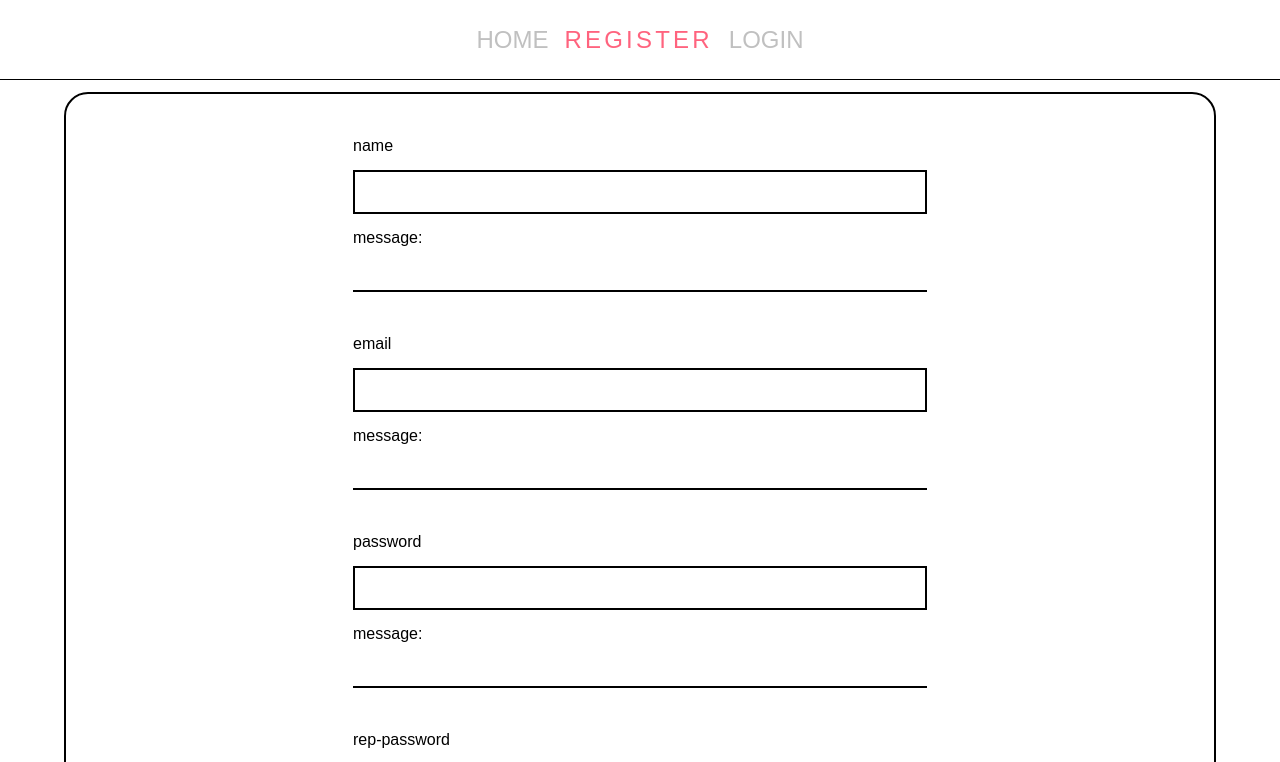
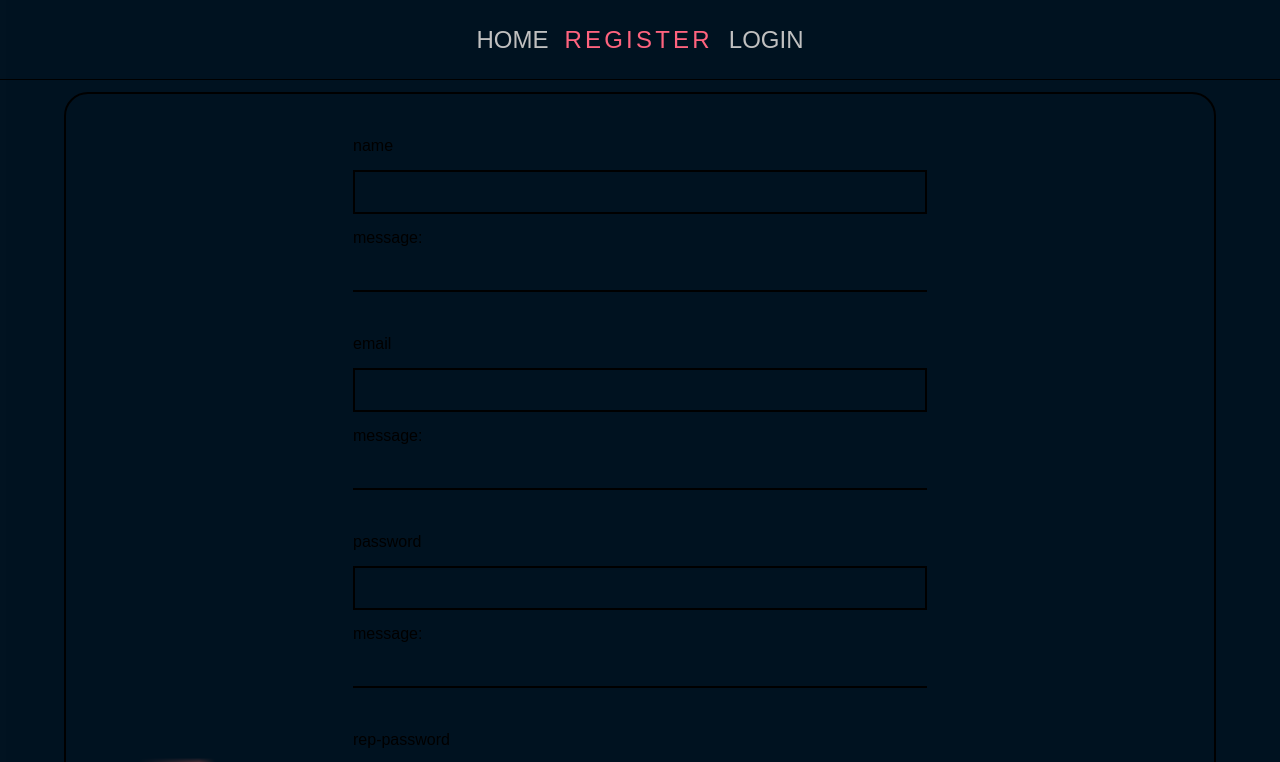
Before and after one commit to AmirTaki/react_shopping_php, a React (Vite) app in the folder front_end/: page /validation in a window 1280 px wide. Shown: the top 762 px of the page. Built offline with nearby package versions, Linux system fonts and the light colour scheme.

Commit message:
add background image for validation

```diff
--- a/front_end/src/components/Auth/login/index.tsx
+++ b/front_end/src/components/Auth/login/index.tsx
@@ -32,7 +32,7 @@ const Login = () => {
     }, [login])
 
     return (
-       <div className="mx-auto w-[90%]   ">
+       <div className="mx-auto w-[90%]    ">
             <div className="border-2  my-3 rounded-3xl  ">
                 <form>
                     <div className="flex flex-col justify-center items-center my-10 ">
--- /dev/null
+++ b/front_end/src/components/Auth/validation/styles.css
@@ -0,0 +1,4 @@
+.backgroundValidation{
+    background: url(./image/layered-waves-haikei.png);
+    background-size: cover;
+}
--- a/front_end/src/components/Auth/validation/validation.tsx
+++ b/front_end/src/components/Auth/validation/validation.tsx
@@ -1,12 +1,14 @@
 import { useSelector } from "react-redux"
 import { Link, Outlet } from "react-router-dom"
 import type { RooState } from "../../../store"
+import './styles.css'
 
 const Validation = () => {
     const {linkValidation, numberAuth} = useSelector((state: RooState) => state.validation)
 
     return (
-        <div className="min-h-screen">
+        <div className={`min-h-screen  backgroundValidation`}
+        >
             {/* navbar validation */}
             <div className="h-20 border-b text-2xl flex justify-center items-center gap-4">
                 {linkValidation.map((item, ) => {
```
Also changed, not shown: front_end/src/components/Auth/validation/image/layered-waves-haikei.png (added).
